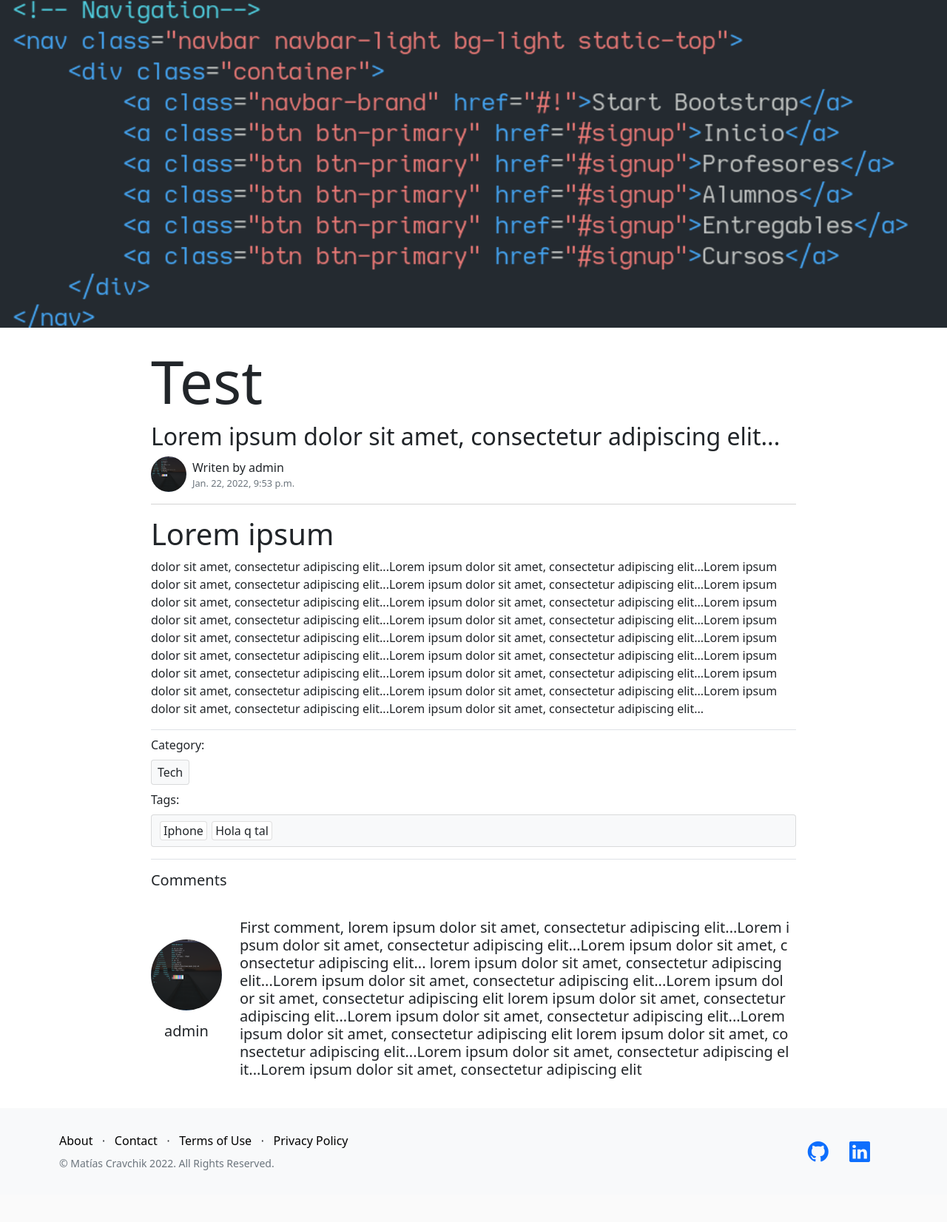
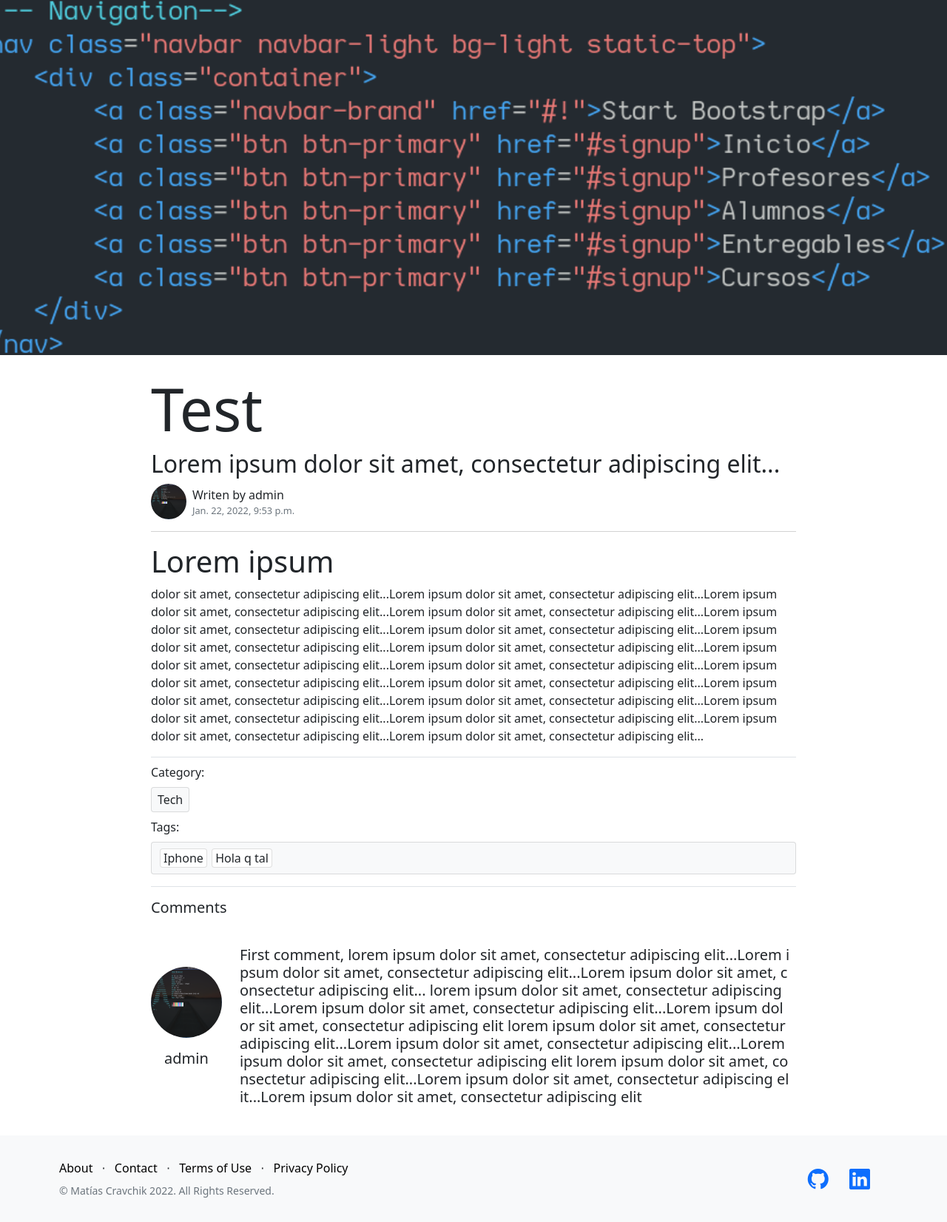
Before and after one commit to MatiasCra/DjangoBlog, a Django app: page /blog/post/1 in a window 1280 px wide. Shown: the part 72-1724 px from the top of the page at 74% size. Before the commit the page ends 1654 px from the top, so only its background shows below. Run offline with Django 4.2, Linux system fonts and the light colour scheme; data comes from the database, SQL or seed files in the repository; both versions use the stored data as it was after the commit; some libraries are stand-ins or nearby versions.

Commit message:
minor ui tweaks

```diff
--- a/DjangoBlog/static/styles.css
+++ b/DjangoBlog/static/styles.css
@@ -8,6 +8,15 @@
   --color-dark: rgb(33, 37, 41);
 
   --bootstrap-primary-color: #0d6efd;
+}
+
+.wrapper {
+  min-height: 100vh;
+}
+
+.post-img {
+  height: 30rem;
+  object-fit: cover;
 }
 
 .bg-login {
@@ -378,7 +387,7 @@ a.card {
 }
 
 .username {
-  color: white;
+  color: rgba(255, 255, 255, .8);
   padding: 0;
   margin-bottom: 0;
   margin: 0 .4em;
--- a/DjangoBlog/templates/layout.html
+++ b/DjangoBlog/templates/layout.html
@@ -33,10 +33,10 @@
     <link rel="stylesheet" href="{% static 'styles.css' %}?{% now 'U' %}" />
   </head>
   <body>
-    <div class="d-flex flex-column {% block pageclass %}{% endblock pageclass %}" style="min-height: 100vh; position: relative;">
+    <div class="d-flex flex-column {% block pageclass %}{% endblock pageclass %} wrapper">
       <!-- Navigation-->
-      <nav class="navbar navbar-expand-lg navbar-dark static-top bg-dark
-                 {% if not user_avatar %}py-3{% else %}py-lg-0{% endif %}">
+      <nav class="w-100 navbar navbar-expand-lg navbar-dark static-top bg-dark
+                  {% if not user_avatar %}py-3{% else %}py-lg-0{% endif %}">
         <div class="container col-lg-10 align-items-center">
           <a class="navbar-brand" href="{% url 'Home' %}">Start</a>
           <button
@@ -124,8 +124,8 @@
               {% else %}
               <li class="nav-item dropdown d-flex">
                 <a class="d-flex flex-row-reverse flex-lg-row align-items-center nav-link dropdown-toggle profile-dropdown my-2 my-lg-2 p-0"
-                   href="#" id="navbarDropdown" role="button" data-bs-toggle="dropdown" aria-expanded="false">
-                  <p class="username">{{ user }}</p>
+                    href="#" id="navbarDropdown" role="button" data-bs-toggle="dropdown" aria-expanded="false">
+                  <p class="username fw-light">{{ user }}</p>
                   <img src="{{ user_avatar }}" alt="user avatar">
                 </a>
                 <ul class="dropdown-menu" aria-labelledby="navbarDropdown">
--- a/blog/templates/blog/post.html
+++ b/blog/templates/blog/post.html
@@ -1,9 +1,9 @@
 {% extends 'layout.html' %}
 
 {% block header %}
-<div class="bg-dark o-98 p-0 m-0">
-    <img src="{{ post.image.url }}" alt="post" class="w-100" style="max-height: 30rem; object-fit: cover;" />
-</div>
+  <div class="bg-dark o-98 p-0 m-0 overflow-hidden w-100 post-img-container">
+      <img src="{{ post.image.url }}" alt="post" class="w-100 background post-img" />
+  </div>
 {% endblock header %}
 
 {% block content %}
```
Also changed, not shown: db.sqlite3.
